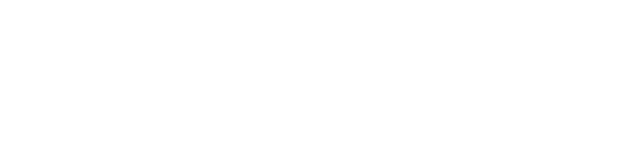
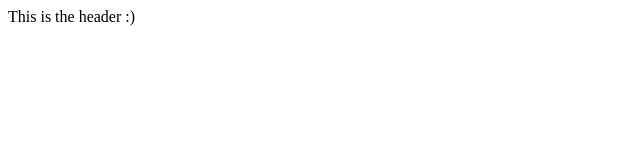
Before and after one commit to davbui/my-fake-app, a plain HTML site: page index.html in a window 1280 px wide. Shown: the whole page, without its empty margins (0-640 px from the left). Drawn offline with Linux system fonts and the light colour scheme.

Commit message:
completed header

```diff
--- a/index.html
+++ b/index.html
@@ -8,6 +8,8 @@
 	<!--______________________________________________________BEGIN APP-->
 	<body>
 
+		<header>This is the header :) </header>
+
 	</body>
 	<!--______________________________________________________END APP-->
 </html>
```
